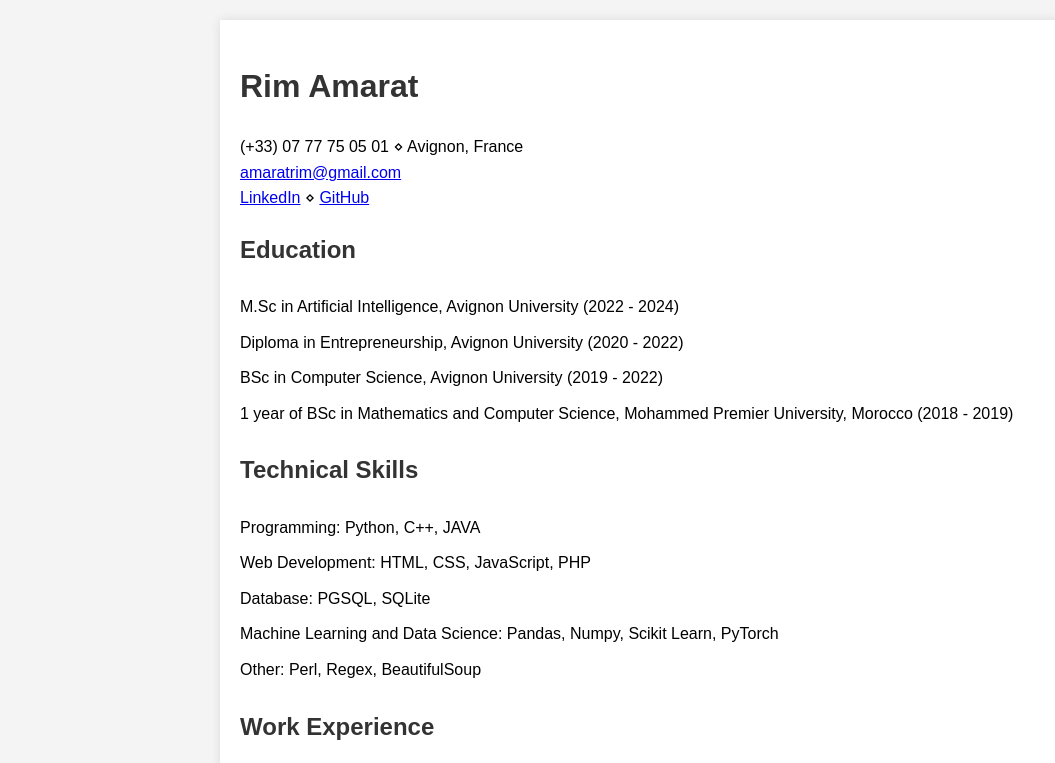
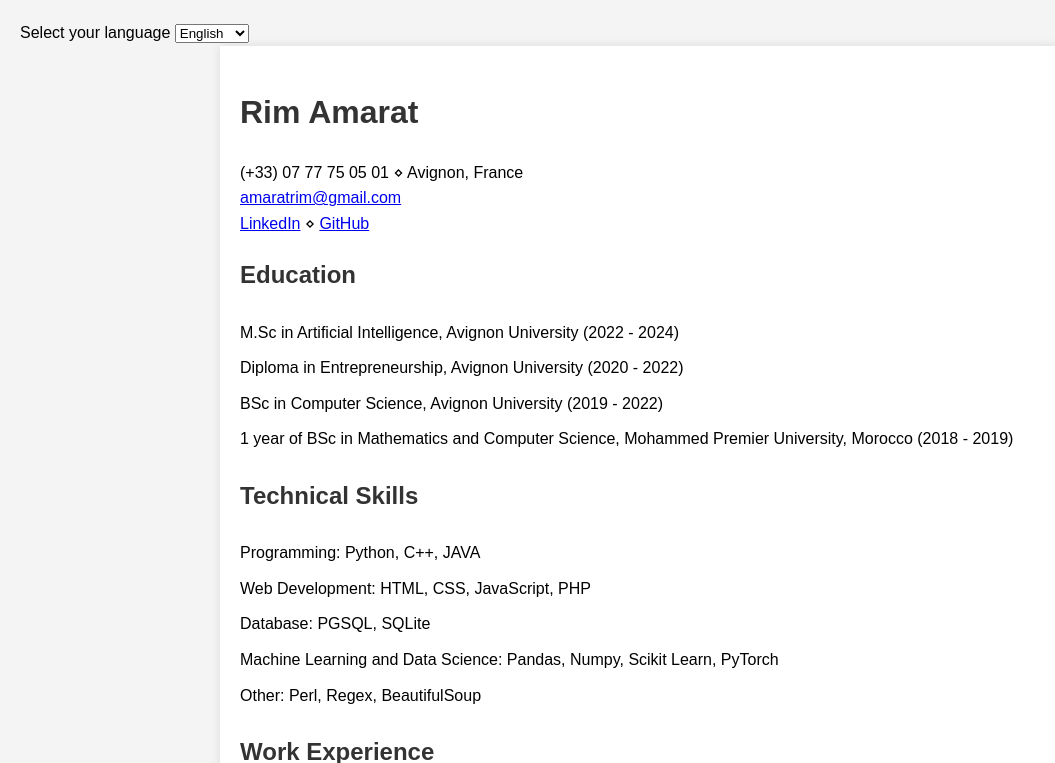
Before and after one commit to RimAmarat/RimAmarat.github.io, a plain HTML site: page index.html in a window 1280 px wide. Shown: the top 763 px of the page, without its empty margins (0-1055 px from the left). Drawn offline with Linux system fonts and the light colour scheme.

Commit message:
Added new lang switch

```diff
--- a/index.html
+++ b/index.html
@@ -39,8 +39,23 @@
 
         .button {
             margin-top: 20px;
+            float: right;
         }
     </style>
+
+
+    <div class="language-picker js-language-picker" data-trigger-class="li4-btn li4-btn--subtle js-tab-focus">
+        <form action="" class="language-picker__form">
+            <label for="language-picker-select">Select your language</label>
+
+            <select name="language-picker-select" id="language-picker-select">
+                <option lang="en" value="english" selected>English</option>
+                <option lang="fr" value="francais">Français</option>
+            </select>
+        </form>
+    </div>
+
+
 </head>
 
 <body>
@@ -114,12 +129,11 @@
             <li>Arabic, French, English, Spanish, Mandarin</li>
         </ul>
 
-        <button class="button" onclick="switchLanguage()">Switch to French</button>
     </div>
 
     <script>
-        function switchLanguage() {
-            const isEnglish = document.getElementById('name').innerText === 'Rim Amarat';
+        function switchLanguage(isEnglish) {
+            //const isEnglish = document.getElementById('name').innerText === 'Rim Amarat';
 
             if (isEnglish) {
                 document.getElementById('name').innerText = 'Rim Amarat';
@@ -170,7 +184,6 @@
                 `;
                 document.getElementById('languages-title').innerText = 'Langues';
                 document.getElementById('languages').innerHTML = `<li>Arabe, Français, Anglais, Espagnol, Mandarin</li>`;
-                document.querySelector('.button').innerText = 'Switch to English';
             } else {
                 document.getElementById('name').innerText = 'Rim Amarat';
                 document.getElementById('contact').innerHTML = '(+33) 07 77 75 05 01 ⋄ Avignon, France<br><a href="mailto:amaratrim@gmail.com">amaratrim@gmail.com</a><br><a href="https://www.linkedin.com/in/rimamarat" target="_blank">LinkedIn</a> ⋄ <a href="https://github.com/RimAmarat" target="_blank">GitHub</a>';
@@ -227,6 +240,8 @@
                 document.querySelector('.button').innerText = 'Switch to French';
             }
         }
+        switchLanguage(document.querySelector('language-picker-select').value() == 'english')
+
     </script>
 </body>
 
```
